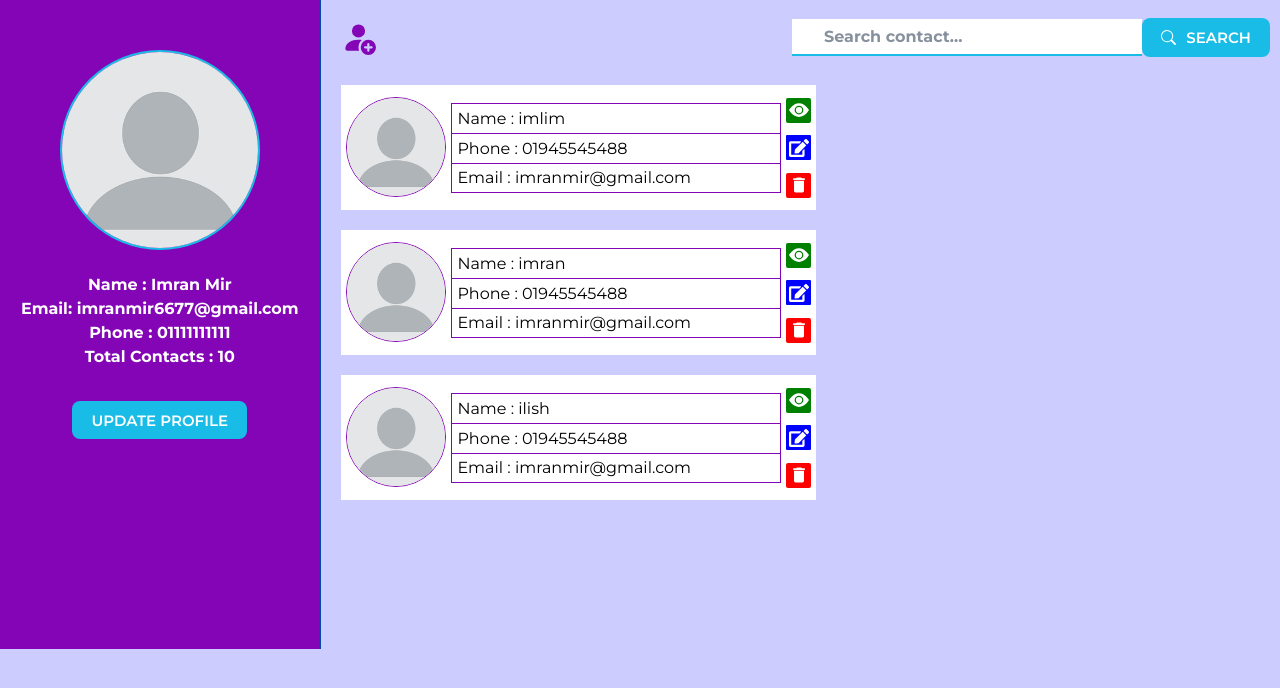
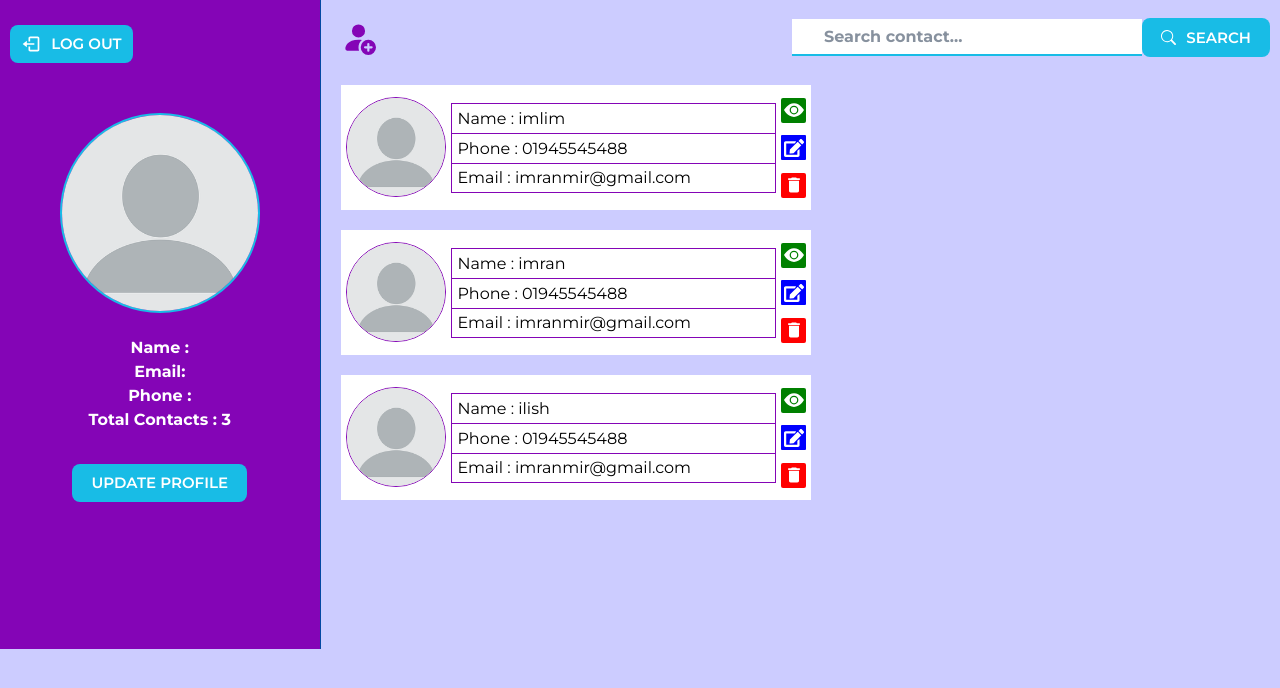
Before and after one commit to ImranMir32/ContactHub-Frontend, a React (Create React App) app: page /home in a window 1280 px wide. Shown: the top 688 px of the page. Built offline with nearby package versions, Linux system fonts and the light colour scheme.

Commit message:
Wokring on Connecting Api

```diff
--- a/src/Context/GlobalMethodsContext.js
+++ b/src/Context/GlobalMethodsContext.js
@@ -5,7 +5,8 @@ import axios from "axios";
 const GlobalMethodsContext = createContext();
 
 const GlobalMethodsProvider = ({ children }) => {
-  const { setToken, setUser } = useContext(GlobalStateContext);
+  const { user, token, setToken, setUser, setContactList } =
+    useContext(GlobalStateContext);
 
   const SignIn = async (values) => {
     console.log("values----", values);
@@ -48,6 +49,29 @@ const GlobalMethodsProvider = ({ children }) => {
     }
   };
 
+  const updateUser = async (values) => {
+    try {
+      console.log("-->", user._id);
+      const url = `http://localhost:4000/api/user/${user._id}`;
+      const response = await axios({
+        method: "PUT",
+        url,
+        data: values,
+        headers: {
+          Authorization: `Bearer ${token}`,
+        },
+      });
+
+      console.log(response.data);
+      setUser(response.data);
+      // setUserName(response.data.name);
+      return response;
+    } catch (error) {
+      console.log(error.message);
+      return 500;
+    }
+  };
+
   //   const imgUpload = async (values) => {
   //     try {
   //       await axios.post("http://localhost:4000/api/image/upload", values, {
@@ -62,38 +86,19 @@ const GlobalMethodsProvider = ({ children }) => {
   //     }
   //   };
 
-  //   const updateUser = async (values) => {
-  //     try {
-  //       const url = `http://localhost:4000/api/users/update/${user.email}`;
-  //       const response = await axios({
-  //         method: "PUT",
-  //         url,
-  //         data: values,
-  //       });
-
-  //       console.log(response.data);
-  //       setUser(response.data);
-  //       setUserName(response.data.name);
-  //       return response.status;
-  //     } catch (error) {
-  //       console.log(error.message);
-  //       return 500;
-  //     }
-  //   };
-
-  //   const clearAllData = () => {
-  //     setUserName("");
-  //     setToken("");
-  //     setUser("");
-  //   };
+  const clearAllData = () => {
+    setToken("");
+    setUser("");
+    setContactList("");
+  };
   return (
     <GlobalMethodsContext.Provider
       value={{
-        // clearAllData,
+        clearAllData,
         SignIn,
         SignUp,
         // imgUpload,
-        // updateUser,
+        updateUser,
       }}
     >
       {children}
--- a/src/Context/Global_Context.js
+++ b/src/Context/Global_Context.js
@@ -5,16 +5,16 @@ const GlobalStateContext = createContext();
 const GlobalStateProvider = ({ children }) => {
   const [token, setToken] = useState("");
   const [user, setUser] = useState({});
-  const [conact, setContact] = useState({});
+  const [conactList, setContactList] = useState({});
   return (
     <GlobalStateContext.Provider
       value={{
         user,
         token,
-        conact,
+        conactList,
         setUser,
         setToken,
-        setContact,
+        setContactList,
       }}
     >
       {children}
--- a/src/components/UpdateUser.jsx
+++ b/src/components/UpdateUser.jsx
@@ -1,11 +1,8 @@
-import React, { useEffect, useState } from "react";
+import React, { useEffect, useState, useContext } from "react";
 import { useFormik } from "formik";
-import { userSchema } from "../schemas/schemas";
+import { updateUserSchema } from "../schemas/schemas";
 import "../styles/Contacts/AddContact.css";
 
-// import { GlobalStateContext } from "../Context/Global_Context";
-// import { ToastContainer, toast } from "react-toastify";
-// import "react-toastify/dist/ReactToastify.css";
 import { GrMail } from "react-icons/gr";
 import { BiSolidUser } from "react-icons/bi";
 import { ImMobile } from "react-icons/im";
@@ -13,9 +10,18 @@ import { BsFillEyeFill, BsFillEyeSlashFill } from "react-icons/bs";
 import { RiLockPasswordLine } from "react-icons/ri";
 import { MdCancel } from "react-icons/md";
 
+// import { ToastContainer, toast } from "react-toastify";
+// import "react-toastify/dist/ReactToastify.css";
+import { GlobalStateContext } from "../Context/Global_Context";
+import { GlobalMethodsContext } from "../Context/GlobalMethodsContext";
+
 const UpdateUser = ({ goBack }) => {
+  const { user } = useContext(GlobalStateContext);
+  const { updateUser } = useContext(GlobalMethodsContext);
   const [showPassword, setShowPassword] = useState(false);
   const [showPassword2, setShowPassword2] = useState(false);
+
+  // functions
   const togglePasswordVisibility = () => {
     setShowPassword((prevShowPassword) => !prevShowPassword);
   };
@@ -29,30 +35,22 @@ const UpdateUser = ({ goBack }) => {
     console.log(actions);
     console.log("ok");
     console.log(JSON.stringify(values));
-
-    // if (
-    //   values.email === "uitsadmin@gmail.com" &&
-    //   values.password === "uitsadmin"
-    // )
-    //   navigate("/admin-dashboard");
-
-    // let result = await fetch("http://localhost:8000/api/v1/users/login", {
-    //   method: "POST",
-    //   body: JSON.stringify(values),
-    //   headers: {
-    //     "Content-Type": "application/json",
-    //   },
-    // });
-    // result = await result.json();
-    // // console.log("result--> ", result.newUser);
-    // actions.resetForm();
-
-    // if (result.status === "success") {
-    //   setUser(result.user);
-    //   if (result.user.role === "teacher") navigate("/teacher-dashboard");
-    //   else if (result.user.role === "driver") navigate("/driver-dashboard");
+    const res = await updateUser(values);
+    console.log("res--->", res);
+    // if (res.status === 200) {
+    //   toast.success(`${res.data}`, {
+    //     position: toast.POSITION.TOP_RIGHT,
+    //   });
+    //   setTimeout(() => {
+    //     navigate("/");
+    //   }, 2000);
+    //   actions.resetForm();
+    // } else if (res.status === 400) {
+    //   toast.warning(`${res.data}`, {
+    //     position: toast.POSITION.TOP_RIGHT,
+    //   });
     // } else {
-    //   toast.error("Wrong email or password !", {
+    //   toast.warning(`Network response was not ok`, {
     //     position: toast.POSITION.TOP_RIGHT,
     //   });
     // }
@@ -71,11 +69,13 @@ const UpdateUser = ({ goBack }) => {
     handleSubmit,
   } = useFormik({
     initialValues: {
-      name: "Md. Imran",
-      email: "imranmir@gmail.com",
-      phone: "0186678475",
+      name: `${user.name}`,
+      email: `${user.email}`,
+      phone: `${user.phone}`,
+      new_password: "",
+      password: "",
     },
-    validationSchema: userSchema,
+    validationSchema: updateUserSchema,
     onSubmit,
   });
 
@@ -143,7 +143,7 @@ const UpdateUser = ({ goBack }) => {
               id="new_password"
               type={showPassword ? "text" : "password"}
               placeholder="Enter your new password"
-              value={values.password}
+              value={values.new_password}
               onChange={handleChange}
               onBlur={handleBlur}
               className={
@@ -168,7 +168,7 @@ const UpdateUser = ({ goBack }) => {
             {/* <BsFillEyeSlashFill size={20} className="icon-right" /> */}
           </div>
           {errors.new_password && touched.new_password && (
-            <p className="error">{errors.new_assword}</p>
+            <p className="error">{errors.new_password}</p>
           )}
 
           {/* password */}
--- a/src/routes/Home.jsx
+++ b/src/routes/Home.jsx
@@ -1,11 +1,12 @@
-import React, { useState } from "react";
+import React, { useState, useContext } from "react";
+import { useNavigate } from "react-router-dom";
+
 import "../styles/Home.css";
 import demo from "../assets/demo.webp";
-import { BsSearch } from "react-icons/bs";
-import { BsFillEyeFill } from "react-icons/bs";
+import { BsSearch, BsPersonFillAdd, BsFillEyeFill } from "react-icons/bs";
 import { FaEdit } from "react-icons/fa";
 import { MdDelete } from "react-icons/md";
-import { BsPersonFillAdd } from "react-icons/bs";
+import { BiLogOut } from "react-icons/bi";
 
 import EditContact from "../components/EditContact";
 import UpdateUser from "../components/UpdateUser";
@@ -15,11 +16,16 @@ import AddContact from "../components/AddContact";
 import { ToastContainer, toast } from "react-toastify";
 import "react-toastify/dist/ReactToastify.css";
 
+import { GlobalStateContext } from "../Context/Global_Context";
+import { GlobalMethodsContext } from "../Context/GlobalMethodsContext";
 const Home = () => {
   const [Page, setPage] = useState("");
   const [show, setShow] = useState(true);
   const [searchQuery, setSearchQuery] = useState("");
 
+  const { user } = useContext(GlobalStateContext);
+  const { clearAllData } = useContext(GlobalMethodsContext);
+  const navigate = useNavigate();
   const contactList = [
     {
       img: { demo },
@@ -40,6 +46,12 @@ const Home = () => {
       phone: "01945545488",
     },
   ];
+
+  // functions
+  const handleExitButton = () => {
+    clearAllData();
+    navigate("/");
+  };
 
   const handleSearchInputChange = (event) => {
     setSearchQuery(event.target.value); // Update the search query state as the user types
@@ -99,14 +111,18 @@ const Home = () => {
   return (
     <div className="user-container">
       <div className="user-profile">
+        <button className="button-exit" onClick={() => handleExitButton()}>
+          <BiLogOut color="white" size={20} />
+          Log Out
+        </button>
         <div className="profile-image">
           <img className="image" src={demo} alt="profile" />
         </div>
         <div className="user-info">
-          <p>Name : Imran Mir</p>
-          <p>Email: imranmir6677@gmail.com</p>
-          <p>Phone : 01111111111</p>
-          <p>Total Contacts : 10</p>
+          <p>Name : {user.name}</p>
+          <p>Email: {user.email}</p>
+          <p>Phone : {user.phone}</p>
+          <p>Total Contacts : {contactList.length}</p>
         </div>
 
         {/* button */}
--- a/src/schemas/schemas.js
+++ b/src/schemas/schemas.js
@@ -31,3 +31,17 @@ export const signInSchema = yup.object().shape({
   email: yup.string().email("Please enter a valid email").required("Required"),
   password: yup.string().required("Required"),
 });
+
+export const updateUserSchema = yup.object().shape({
+  name: yup.string().min(4).required("Name is a required field"),
+  email: yup.string().email("Please enter a valid email").required("Required"),
+  phone: yup
+    .string()
+    .matches(phoneBd, { message: "Enter a valid phone number" })
+    .required("Required"),
+  new_password: yup.string().min(5).matches(passwordRules, {
+    message:
+      "Password with minimum 5 characters, 1 upper case letter, 1 lower case letter, 1 numeric digit.",
+  }),
+  password: yup.string().required("Required"),
+});
--- a/src/styles/Home.css
+++ b/src/styles/Home.css
@@ -122,7 +122,7 @@
 .contact {
   display: flex;
   height: 125px;
-  width: 475px;
+  width: 470px;
   background-color: white;
   margin: 10px;
   /* margin-left: 17px; */
@@ -248,3 +248,21 @@
   margin-left: 5px;
   margin-top: 5px;
 }
+
+.button-exit {
+  margin-top: 25px;
+  margin-left: 10px;
+  background: var(--theme);
+  color: white;
+  padding: 0.55rem 0.7rem;
+  font-weight: 600;
+  font-size: 15px;
+  text-transform: uppercase;
+  display: flex;
+  justify-content: center;
+  align-items: center;
+  gap: 10px;
+  border-radius: 8px;
+  cursor: pointer;
+  border: 0px;
+}
```
